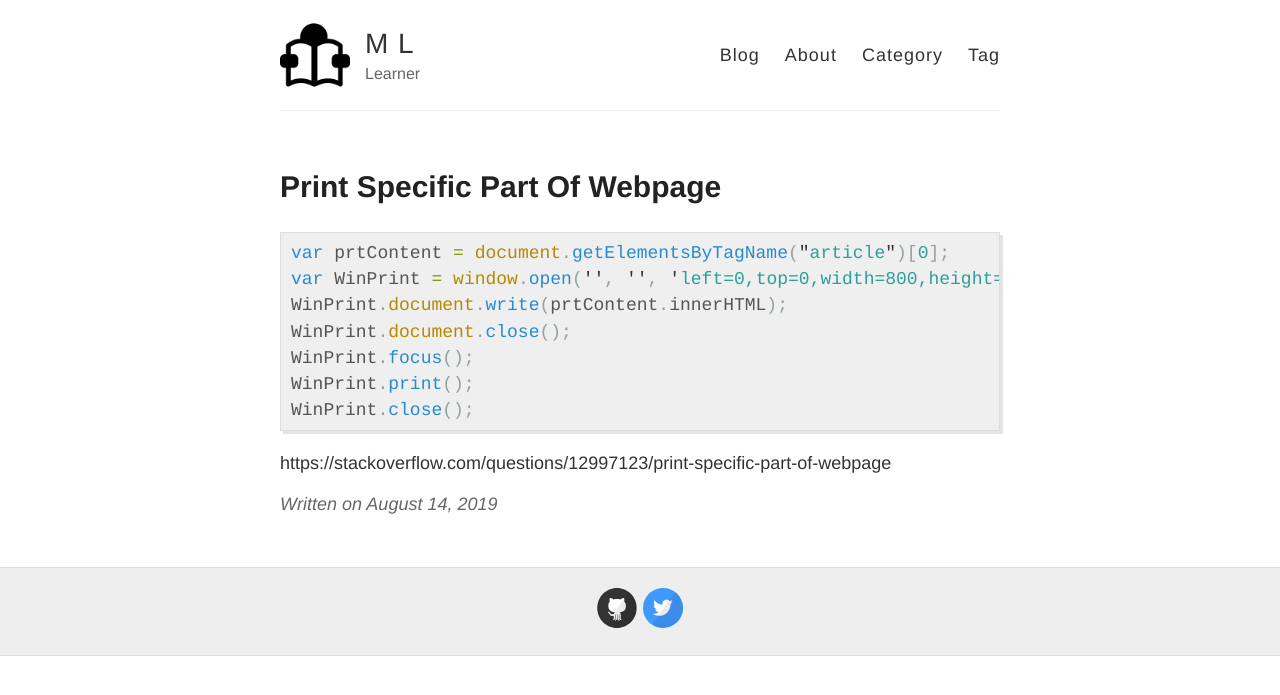
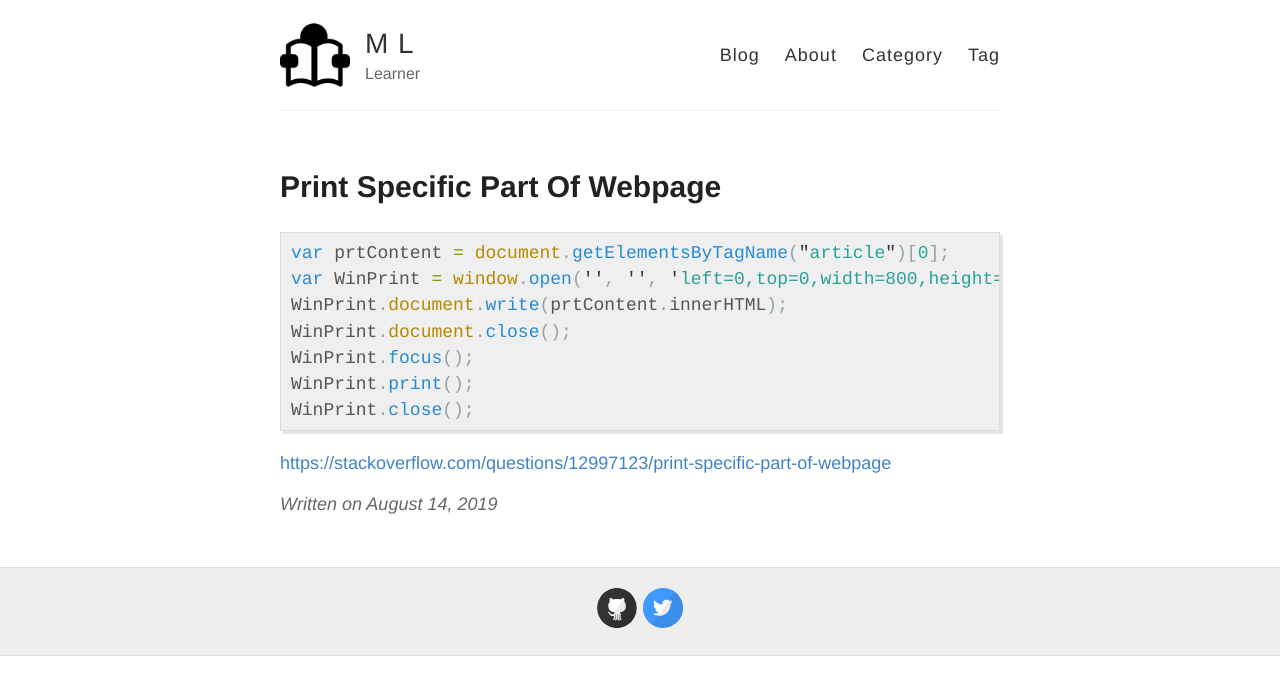
Before and after one commit to MingLang/MingLang.github.io, a Jekyll site: the page built from _posts/2019-08-14-Print-specific-part-of-webpage.md, in a window 1280 px wide. Shown: the top 695 px of the page. Built offline with Jekyll 4.4.1, drawn with Linux system fonts in a browser that asks for light colours.

Commit message:
Update 2019-08-14-Print-specific-part-of-webpage.md

````diff
--- a/_posts/2019-08-14-Print-specific-part-of-webpage.md
+++ b/_posts/2019-08-14-Print-specific-part-of-webpage.md
@@ -15,4 +15,4 @@ WinPrint.print();
 WinPrint.close();
 ```
 
-https://stackoverflow.com/questions/12997123/print-specific-part-of-webpage
+<https://stackoverflow.com/questions/12997123/print-specific-part-of-webpage>
````
